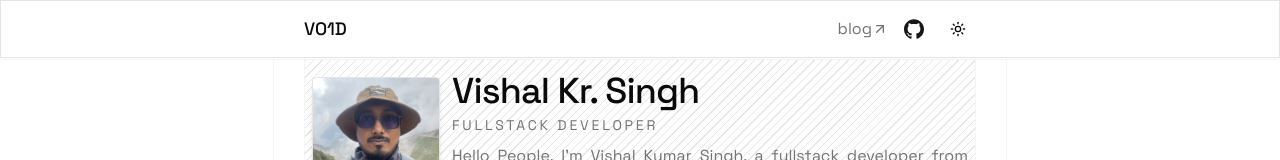
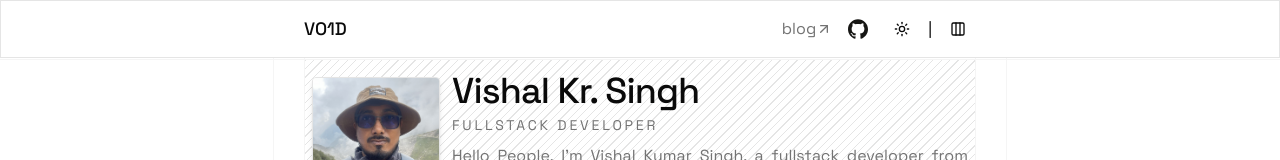
Before and after one commit to vishalvoid/vishalvoid.com, a Next.js app: page / in a window 1280 px wide. Shown: the top 160 px of the page. Built offline with nearby package versions, Linux system fonts and the light colour scheme; no server answers.

Commit message:
feat: add LayoutSwitcher component and SidebarProvider for sidebar state management; enhance SiteHeader with layout switcher

```diff
--- a/src/components/layouts/site-header.tsx
+++ b/src/components/layouts/site-header.tsx
@@ -1,7 +1,8 @@
 import Link from "next/link";
-import { ArrowUpRight } from "lucide-react";
+import { ArrowUpRight, Columns3, PanelLeftDashed } from "lucide-react";
 import ThemeSwitcher from "@/components/ui/extended/theme-switcher";
 import { GitHubButtons } from "../ui/extended/github-buttons";
+import LayoutSwitcher from "../ui/extended/layout-switcher";
 
 const SiteHeader = () => {
   return (
@@ -23,6 +24,8 @@ const SiteHeader = () => {
           </Link>
           <GitHubButtons />
           <ThemeSwitcher />
+          <div> | </div>
+          <LayoutSwitcher />
         </nav>
       </div>
     </header>
--- /dev/null
+++ b/src/components/ui/extended/layout-switcher.tsx
@@ -0,0 +1,31 @@
+"use client";
+
+import { Button } from "@/components/ui/button";
+import { useSidebarOptional } from "@/lib/sidebar-provider";
+import { Columns2, Columns3 } from "lucide-react";
+
+const LayoutSwitcher = () => {
+  const ctx = useSidebarOptional();
+  const enabled = ctx?.enabled ?? true;
+  const toggle = ctx?.toggle ?? (() => {});
+
+  return (
+    <Button
+      variant="ghost"
+      size="icon"
+      onClick={toggle}
+      aria-label={enabled ? "Hide sidebar" : "Show sidebar"}
+      title={enabled ? "Hide sidebar" : "Show sidebar"}
+      aria-pressed={enabled}
+      className="rounded-full"
+    >
+      {enabled ? (
+        <Columns3 className="h-5 w-5" />
+      ) : (
+        <Columns2 className="h-5 w-5" />
+      )}
+    </Button>
+  );
+};
+
+export default LayoutSwitcher;
--- /dev/null
+++ b/src/lib/sidebar-provider.tsx
@@ -0,0 +1,42 @@
+import React, { createContext, useContext, useEffect, useState } from "react";
+import { SidebarContextType } from "@/types";
+
+const sidebarContext = createContext<SidebarContextType | null>(null);
+
+export const SidebarProvider = ({
+  children,
+}: {
+  children: React.ReactNode;
+}) => {
+  const [enabled, setEnabled] = useState<boolean>(() => {
+    if (typeof window === "undefined") return true;
+    try {
+      const raw = localStorage.getItem("sidebarEnabled");
+      return raw !== null ? JSON.parse(raw) : true;
+    } catch {
+      return true;
+    }
+  });
+
+  useEffect(() => {
+    try {
+      localStorage.setItem("sidebarEnabled", JSON.stringify(enabled));
+    } catch {}
+  }, [enabled]);
+
+  const toggle = () => setEnabled((v) => !v);
+
+  return (
+    <sidebarContext.Provider value={{ enabled, setEnabled, toggle }}>
+      {children}
+    </sidebarContext.Provider>
+  );
+};
+
+export const useSidebar = () => {
+  const ctx = useContext(sidebarContext);
+  if (!ctx) throw new Error("useSidebar must be used within SidebarProvider");
+  return ctx;
+};
+
+export const useSidebarOptional = () => useContext(sidebarContext);
--- a/src/types/index.ts
+++ b/src/types/index.ts
@@ -65,3 +65,9 @@ export interface Experience {
   skills: Array<TechStack>;
   isCurrent: boolean;
 }
+
+export type SidebarContextType = {
+  enabled: boolean;
+  setEnabled: (v: boolean) => void;
+  toggle: () => void;
+};
```
